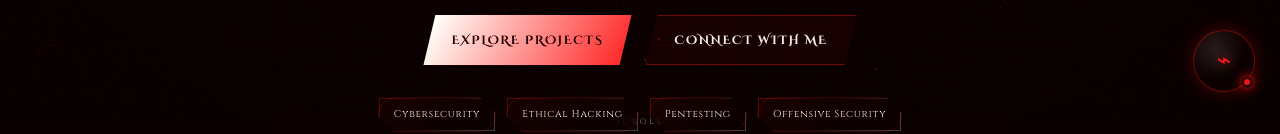
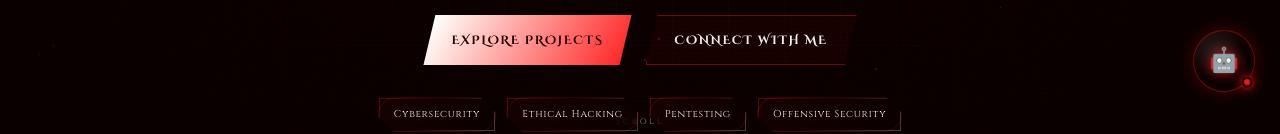
Before and after one commit to alphamen01-hack/web, a website: page index.html in a window 1280 px wide. Shown: the part 683-817 px from the top of the page. Drawn offline with Linux system fonts and the light colour scheme.

Commit message:
Update index.html

```diff
--- a/index.html
+++ b/index.html
@@ -241,7 +241,7 @@
   type="button"
   aria-label="Open Ask Alpha AI"
 >
-    <span class="ask-alpha-icon">⌁</span>
+  <span class="ask-alpha-icon">🤖</span>
   <span class="ask-alpha-online-dot"></span>
 </button>
 
```
Lines whose indentation alone changed are shown as unchanged.
